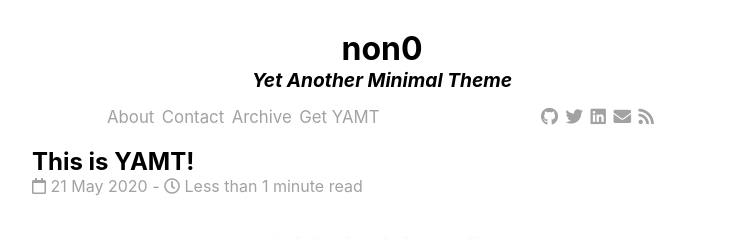
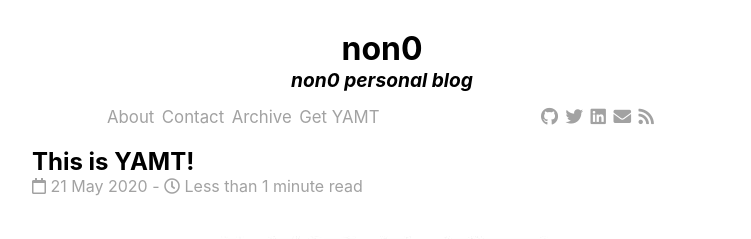
Before and after one commit to ArnaudLhutereau/arnaudlhutereau.github.io, a Jekyll site: the page built from index.html, in a window 1280 px wide. Shown: the top 239 px of the page, without its empty margins (258-1009 px from the left). Built offline with Jekyll 4.4.1, drawn with Linux system fonts in a browser that asks for light colours; nearby versions of some CDN libraries; the list of posts is cut into pages by our own code.

Commit message:
Update settings.yml

```diff
--- a/_data/settings.yml
+++ b/_data/settings.yml
@@ -4,7 +4,7 @@ analytics-id: #leave blank to not use Analytics
 #Subtitle
 subtitle:
   active: true
-  text: Yet Another Minimal Theme
+  text: non0 personal blog
 
 #Nav
 nav:
```
